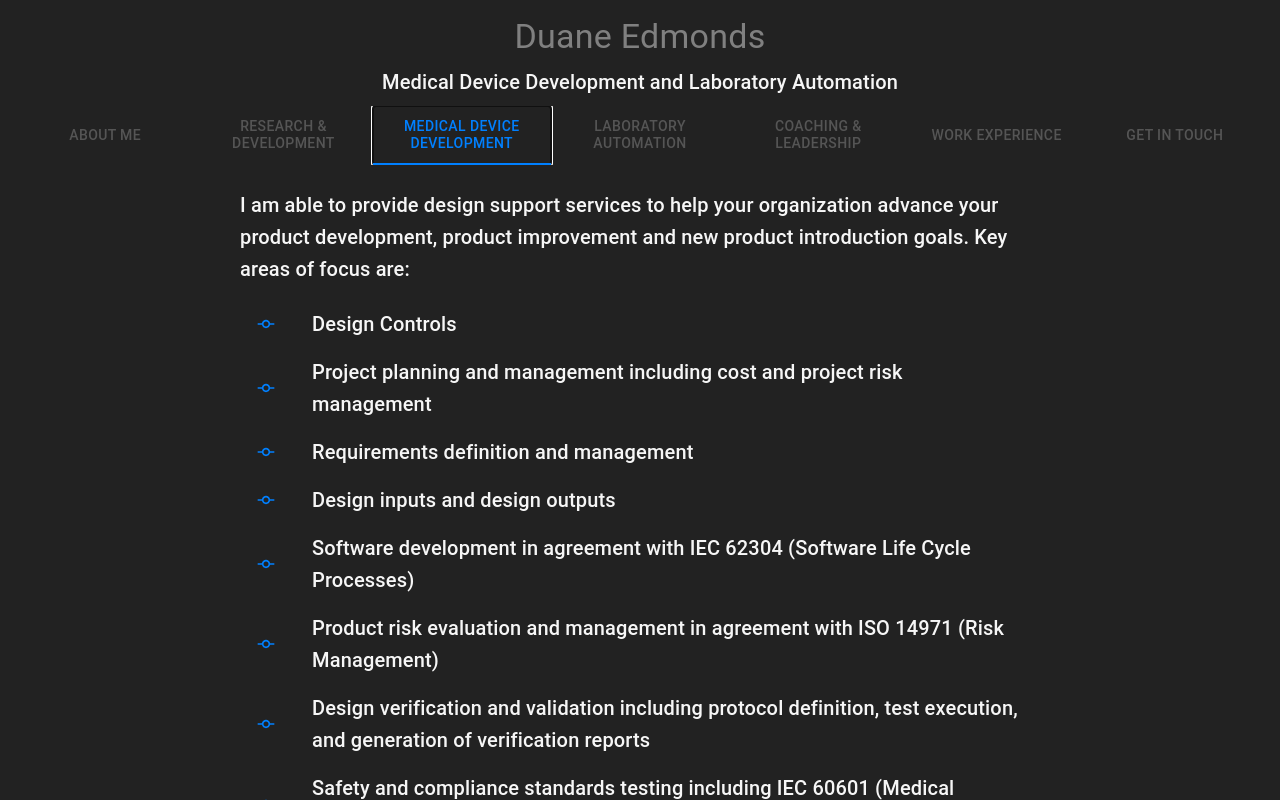
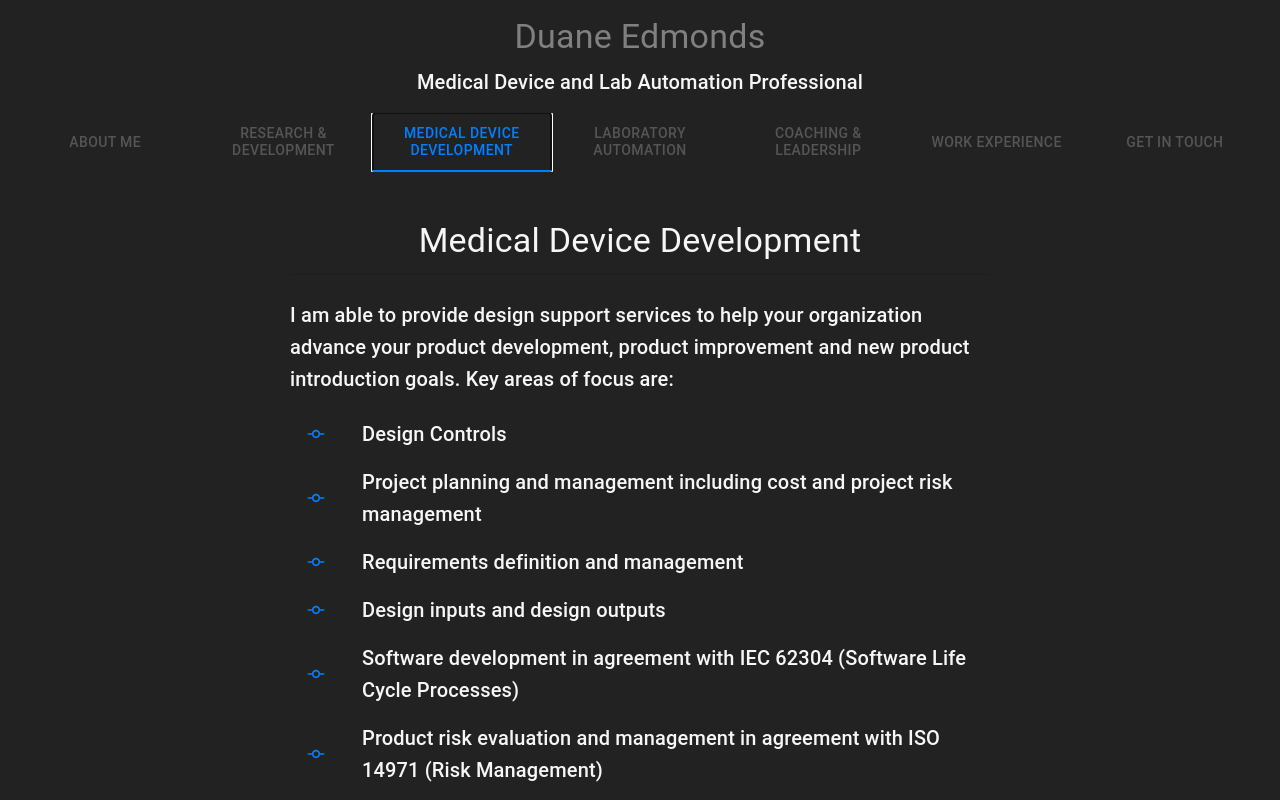
Before and after one commit to usefulmove/ded, a React (Vite) app: page / in a window 1280 px wide. Both pictures are taken after a click on the tab "MEDICAL DEVICE DEVELOPMENT". Shown: the top 800 px of the page. Built offline with nearby package versions, Linux system fonts and the light colour scheme.

Commit message:
(automated gcp push)

```diff
--- a/src/components/Header.jsx
+++ b/src/components/Header.jsx
@@ -9,8 +9,8 @@ function Header() {
         </Typography>
       </Grid>
       <Grid item xs={12}>
-        <Typography variant="h6">
-          Medical Device Development and Laboratory Automation
+        <Typography variant="h6" gutterBottom="true">
+          Medical Device and Lab Automation Professional
         </Typography>
       </Grid>
       <Grid item xs={12}></Grid>
--- a/src/components/MedDev.jsx
+++ b/src/components/MedDev.jsx
@@ -27,7 +27,13 @@ function MedDev() {
 
   return (
     <Grid container justifyContent="center">
-      <Grid item xs={12} lg={8}>
+      <Grid item xs={12} lg={7}>
+        <br />
+        <Typography variant="h4" gutterBottom="true">
+          Medical Device Development
+        </Typography>
+        <Divider />
+        <br />
         <Typography variant="h6" align="left" gutterBottom="true">
           I am able to provide design support services to help your organization
           advance your product development, product improvement and new product
```
